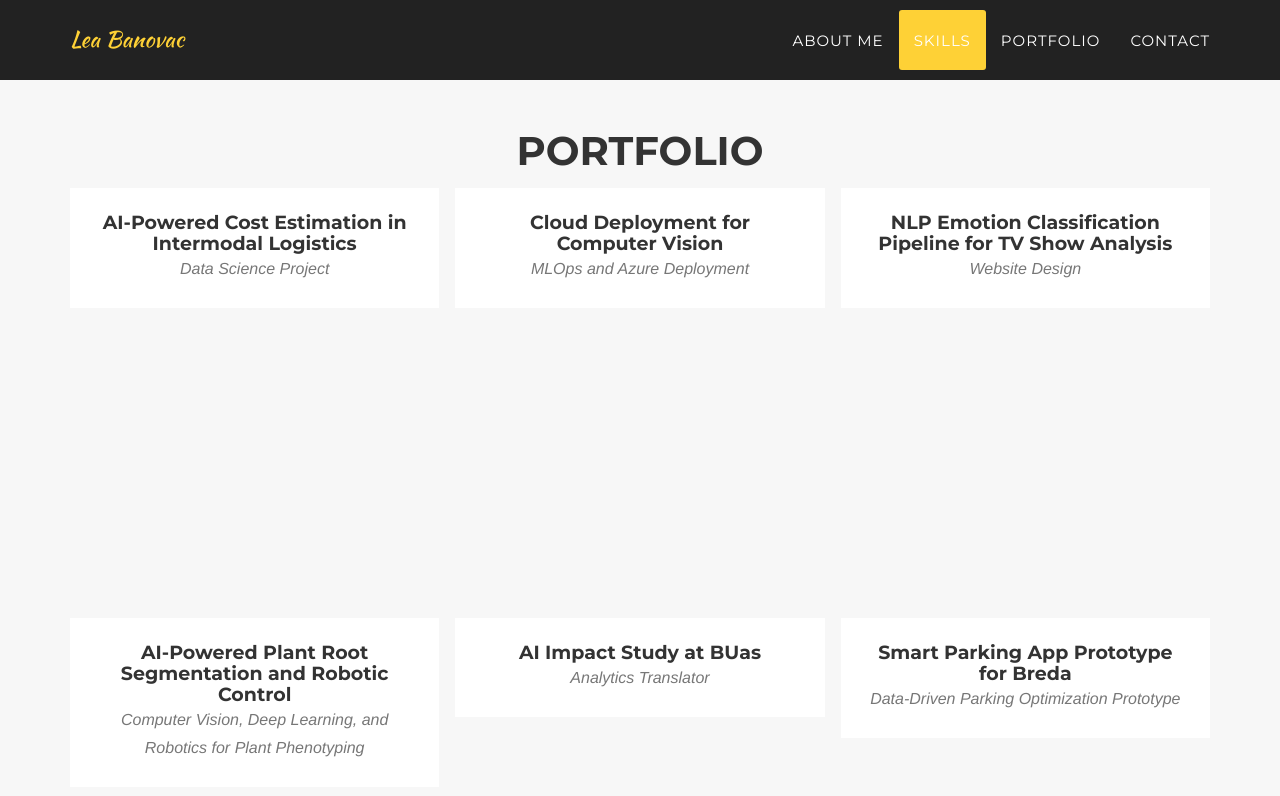
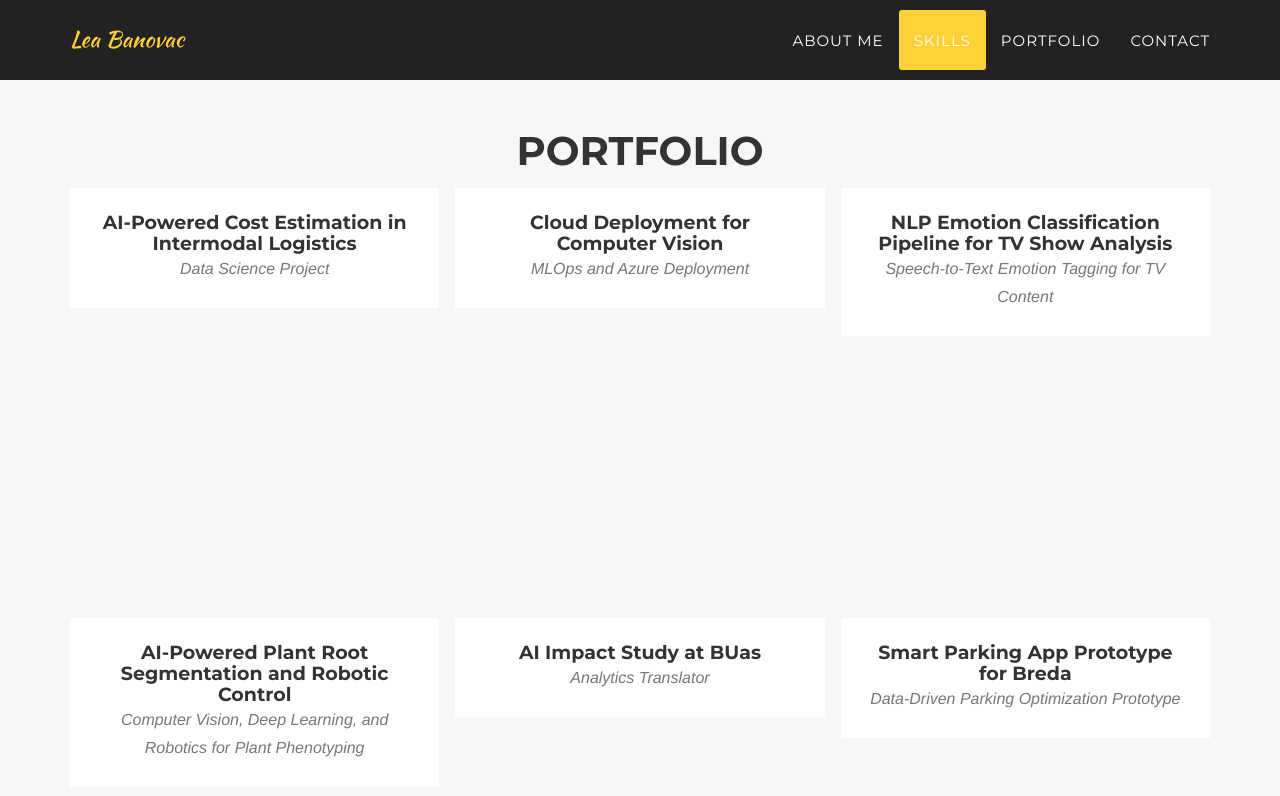
Before and after one commit to leabanovac224055/leabanovac224055.github.io, a Jekyll site: the page built from _posts/2024-09-21-project-3.markdown, in a window 1280 px wide and 900 px high, scrolled down 2191 px. Shown: the top 796 px of the window. Built offline with Jekyll 4.4.1, drawn with Linux system fonts in a browser that asks for light colours; some web fonts are replaced.

Commit message:
Update 2024-09-21-project-3.markdown

```diff
--- a/_posts/2024-09-21-project-3.markdown
+++ b/_posts/2024-09-21-project-3.markdown
@@ -1,6 +1,6 @@
 ---
 title: NLP Emotion Classification Pipeline for TV Show Analysis
-subtitle: Website Design
+subtitle: Speech-to-Text Emotion Tagging for TV Content
 layout: default
 modal-id: 3
 date: 2024-09-21
```
